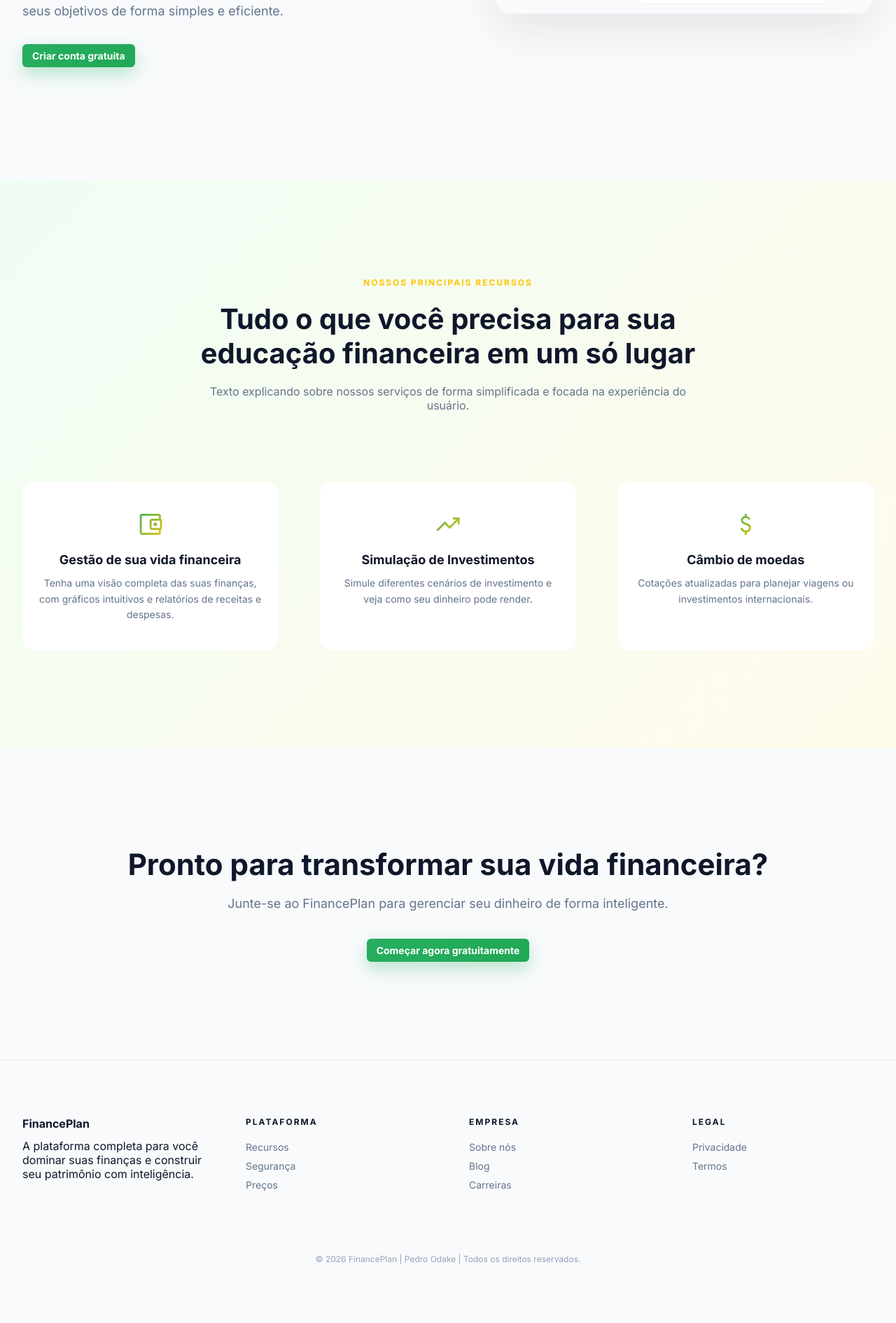
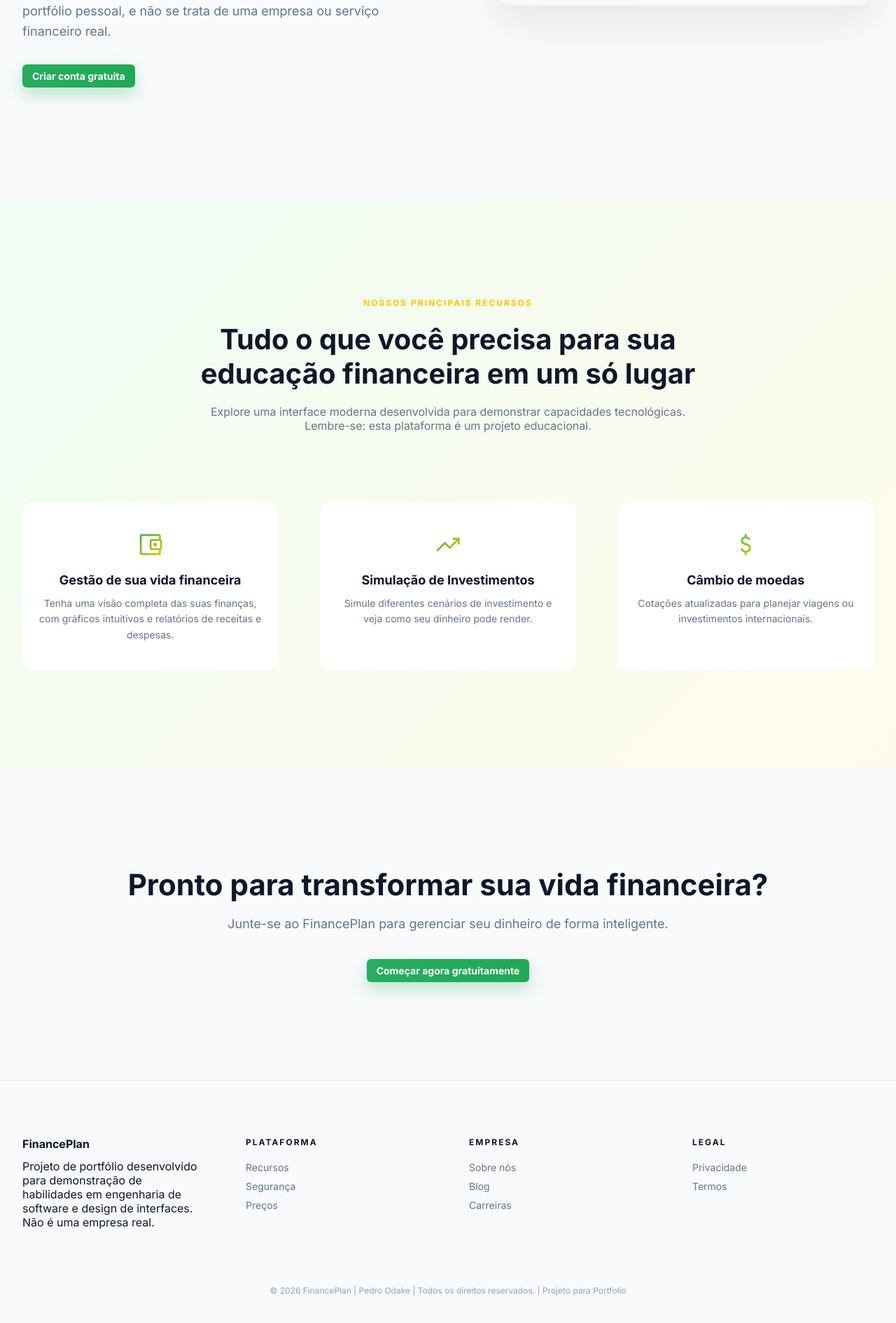
Before and after one commit to pe-odake/FinancePlan, a React (Vite) app in the folder frontend/: page / in a window 1280 px wide. Shown: the part 496-2386 px from the top of the page at 70% size. Before the commit the page ends 2342 px from the top, so only its background shows below. Built offline with nearby package versions, Linux system fonts and the light colour scheme; no server answers.

Commit message:
fix: de landing e dashboard ajustes

```diff
--- a/frontend/src/css/Dashboard.css
+++ b/frontend/src/css/Dashboard.css
@@ -78,7 +78,7 @@
   display: grid;
   grid-template-columns: 1fr 2fr;
   gap: 20px;
-  align-items: stretch;
+  align-items: start;
 }
 
 .section-title {
@@ -141,6 +141,18 @@
   display: flex;
   flex-direction: column;
   gap: 8px;
+  max-height: 160px;
+  overflow-y: auto;
+  padding-right: 4px;
+}
+
+.chart-legend::-webkit-scrollbar {
+  width: 4px;
+}
+
+.chart-legend::-webkit-scrollbar-thumb {
+  background: #e2e8f0;
+  border-radius: 10px;
 }
 
 .legend-item {
--- a/frontend/src/pages/Dashboard.jsx
+++ b/frontend/src/pages/Dashboard.jsx
@@ -15,14 +15,11 @@ ChartJS.register(ArcElement, Tooltip, Legend);
 const CATEGORIA_ICONE = {
   "Alimentação": "restaurant",
   "Transporte": "directions_car",
-  "Moradia": "home",
   "Saúde": "health_and_safety",
   "Educação": "school",
   "Lazer": "sports_esports",
   "Vestuário": "checkroom",
-  "Contas": "bolt",
-  "Salário": "payments",
-  "Freelance": "work",
+  "Contas": "receipt_long",
   "Investimentos": "trending_up",
   "Outros": "more_horiz",
 };
@@ -31,14 +28,11 @@ const CATEGORIA_ICONE = {
 const CATEGORIA_CORES = {
   "Alimentação": "#f97316",
   "Transporte": "#3b82f6",
-  "Moradia": "#8b5cf6",
   "Saúde": "#ef4444",
   "Educação": "#06b6d4",
   "Lazer": "#ec4899",
   "Vestuário": "#f59e0b",
   "Contas": "#64748b",
-  "Salário": "#22c55e",
-  "Freelance": "#14b8a6",
   "Investimentos": "#6366f1",
   "Outros": "#94a3b8",
 };
@@ -467,7 +461,9 @@ function Dashboard() {
                     required
                   >
                     <option value="">Selecione...</option>
-                    {categorias.map((cat) => (
+                    {categorias
+                      .filter(cat => !["Moradia", "Salário", "Freelance"].includes(cat.nome_categoria))
+                      .map((cat) => (
                       <option key={cat.categoria_id} value={cat.categoria_id}>
                         {cat.nome_categoria}
                       </option>
--- a/frontend/src/pages/Landing.jsx
+++ b/frontend/src/pages/Landing.jsx
@@ -30,9 +30,9 @@ function Landing() {
             </h1>
 
             <p>
-              Subtexto explicando os benefícios do FinancePlan para sua vida
-              financeira e como nossa plataforma ajuda você a atingir seus
-              objetivos de forma simples e eficiente.
+              Simule investimentos, gerencie despesas e acompanhe cotações em tempo real.
+              <strong> Aviso:</strong> Este é um projeto de portfólio pessoal,
+              e não se trata de uma empresa ou serviço financeiro real.
             </p>
 
             <button
@@ -61,8 +61,8 @@ function Landing() {
               lugar
             </h3>
             <p>
-              Texto explicando sobre nossos serviços de forma simplificada e
-              focada na experiência do usuário.
+              Explore uma interface moderna desenvolvida para demonstrar capacidades
+              tecnológicas. Lembre-se: esta plataforma é um projeto educacional.
             </p>
           </div>
 
@@ -127,8 +127,8 @@ function Landing() {
           <div>
             <h4>FinancePlan</h4>
             <p>
-              A plataforma completa para você dominar suas finanças e construir
-              seu patrimônio com inteligência.
+              Projeto de portfólio desenvolvido para demonstração de habilidades
+              em engenharia de software e design de interfaces. Não é uma empresa real.
             </p>
           </div>
 
@@ -154,7 +154,7 @@ function Landing() {
         </div>
 
         <div className="footer-bottom">
-          © 2026 FinancePlan | Pedro Odake | Todos os direitos reservados.
+          © 2026 FinancePlan | Pedro Odake | Todos os direitos reservados. | Projeto para Portfolio
         </div>
       </footer>
     </div>
```
Also changed, not shown: frontend/src/assets/finance_plan.png.
